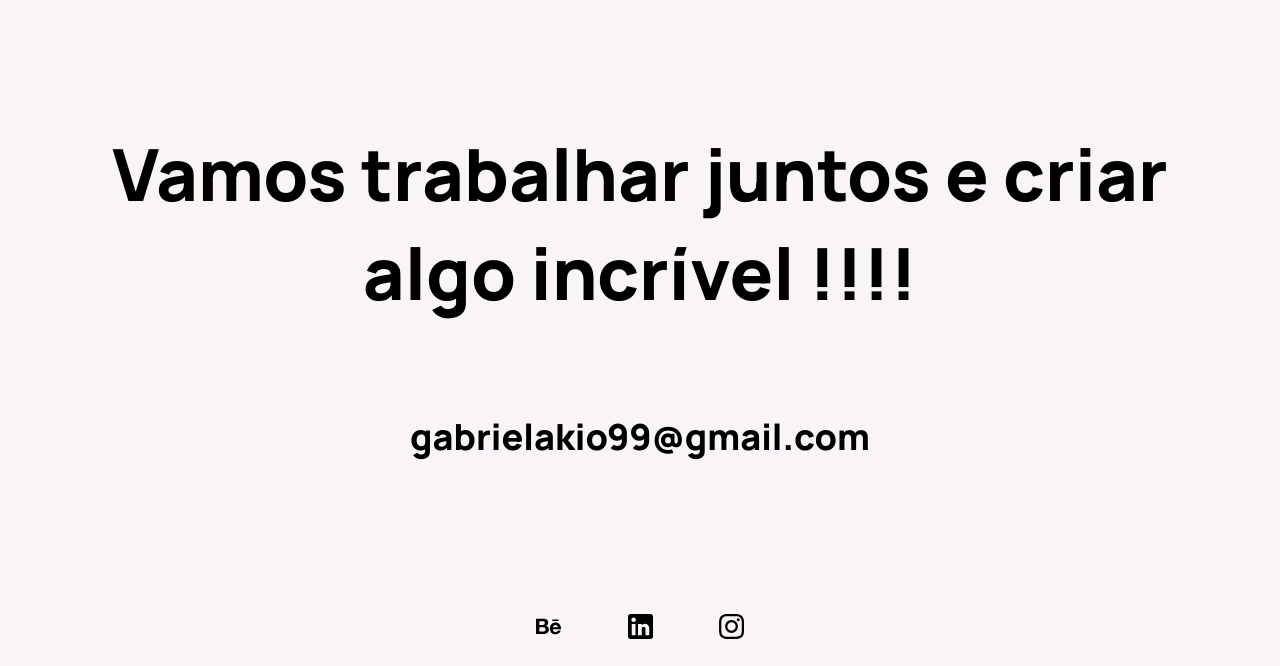
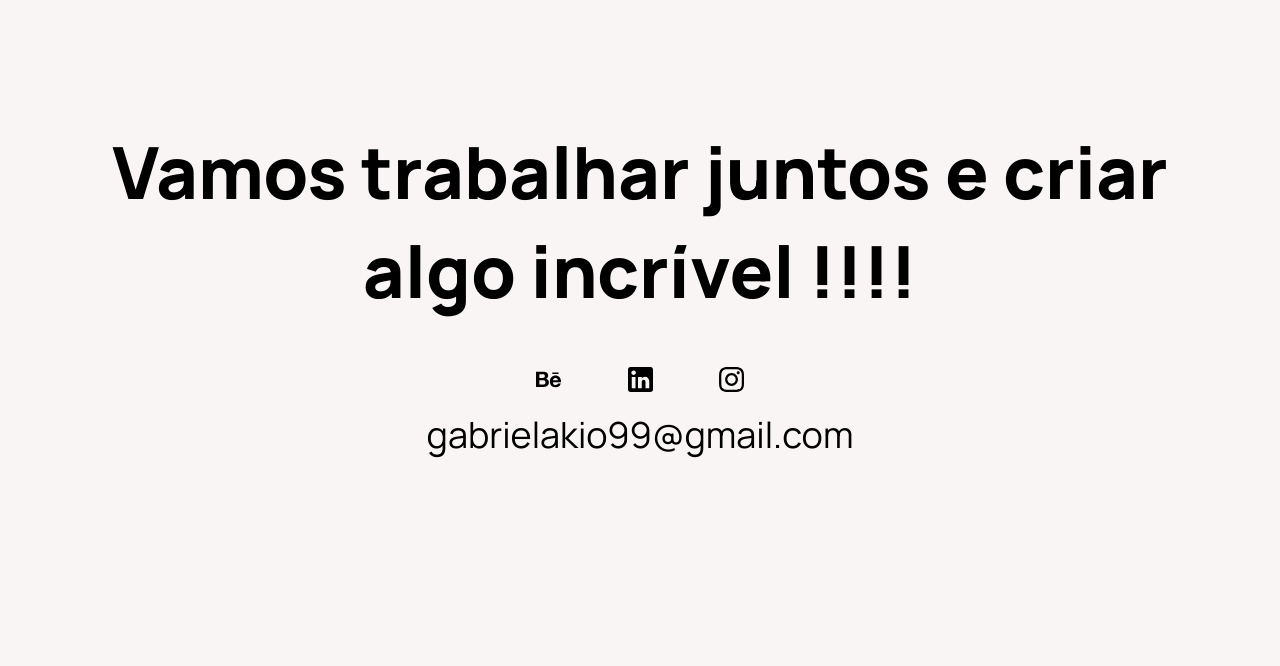
Before and after one commit to ChapaBr/gabrielakio, a PHP site: page /contato.html in a window 1280 px wide. Shown: the part 378-1044 px from the top of the page. After the commit the page ends 836 px from the top, so only its background shows below. Run offline with PHP 8.4, Linux system fonts and the light colour scheme.

Commit message:
Mudanças no layout desktop

```diff
--- a/assets/css/main.css
+++ b/assets/css/main.css
@@ -2,6 +2,11 @@
 @font-face {
     font-family: 'Manrope';
     src: url('../../libs/fonts/Manrope/Manrope-VariableFont_wght.ttf') format('truetype');
+}
+
+html,
+body {
+    height: 100%;
 }
 
 * {
@@ -51,13 +56,16 @@
     font-weight: 800;
 }
 
-.contentBox {
+/* .contentBox {
     height: calc(100vh - 167px); /* 190px */
     /* align-items: center; */
-}
+} */
 /* ### END GLOBAL ### */
 
 /* ### START NAVBAR ### */
+.navbar {
+    background-color: var(--dark-white);
+}
 /* .navbar {
     background-color: var(--dark-white);
     height: 56px;
@@ -188,6 +196,13 @@
 
 
 /* ### START CONTACT ### */
+#secContact {
+    height: calc(100vh - 170px);
+    display: flex;
+    justify-content: center;
+    align-items: center;
+}
+
 .contactTitle {
     font-weight: 800;
     font-size: 72px;
@@ -200,7 +215,7 @@
 
 .contactEmail,
 .contactEmail a {
-    font-weight: 800;
+    font-weight: 400;
     font-size: 36px;
     line-height: 50px;
     font-style: normal;
@@ -233,6 +248,18 @@
 
 
 /* ### START FOOTER ### */
+footer {
+    position: absolute;
+    bottom: 30px;
+    width: 100%;
+}
+
+footer#footerProjetos {
+    position: relative;
+    bottom: 0;
+    margin: 15px 0;
+}
+
 .footerBox {
     display: flex;
     flex-direction: column;
@@ -242,8 +269,12 @@
 .footerBox ul {
     list-style: none;
     padding: 0;
-    margin-bottom: 27px;
+    margin-bottom: 0;
 }
+
+/* .footerIndex .footerBox ul {
+    margin-top: 30px;
+} */
 
 .footerBox ul li {
     display: inline-flex;
--- a/contato.html
+++ b/contato.html
@@ -42,12 +42,12 @@
         <!-- <link rel="canonical" href="#"/> -->
 
         <link href="libs/bootstrap/css/bootstrap.min.css" rel="stylesheet">
-        <link href="assets/css/main.css?v=2" rel="stylesheet">
+        <link href="assets/css/main.css?v=4" rel="stylesheet">
     </head>
     <body>
         <title>Portfólio of Gabriel Akio</title>
 
-        <nav class="navbar navbar-expand-lg navbar-light bg-light py-4">
+        <nav class="navbar navbar-expand-lg navbar-light py-4">
           <div class="container">
             <a class="navbar-brand navbar-logo" href="index.html">
               <img src="assets/img/logo.svg">
@@ -80,7 +80,7 @@
           </div>
         </div>
 
-        <section>
+        <section id="secContact">
           <div class="container">
             <div class="row contentBox contactBox">
               <div class="col-12 d-flex align-items-center flex-wrap justify-content-center flex-column">
@@ -89,6 +89,7 @@
               </div>
             </div>
           </div>
+        </section>
         <footer>
           <div class="footerBox">
             <ul>
@@ -98,7 +99,6 @@
             </ul>
           </div>
         </footer>
-        </section>
 
         <!-- <img src="assets/img/behance.svg">
         <img src="assets/img/linkedin.svg">
--- a/sobre.html
+++ b/sobre.html
@@ -47,7 +47,7 @@
     <body>
         <title>Portfólio of Gabriel Akio</title>
 
-        <nav class="navbar navbar-expand-lg navbar-light bg-light py-4">
+        <nav class="navbar navbar-expand-lg navbar-light py-4">
           <div class="container">
             <a class="navbar-brand navbar-logo" href="index.html">
               <img src="assets/img/logo.svg">
@@ -77,6 +77,7 @@
                 </div>
               </div>
           </div>
+        </section>
         <footer>
           <div class="footerBox">
             <ul>
@@ -86,7 +87,6 @@
             </ul>
           </div>
         </footer>
-        </section>
 
         <!-- <img src="assets/img/behance.svg">
         <img src="assets/img/linkedin.svg">
```
Also changed, not shown: index.html (+4 -4 lines), projetos.html (+4 -4 lines). Lines whose indentation alone changed are shown as unchanged.
